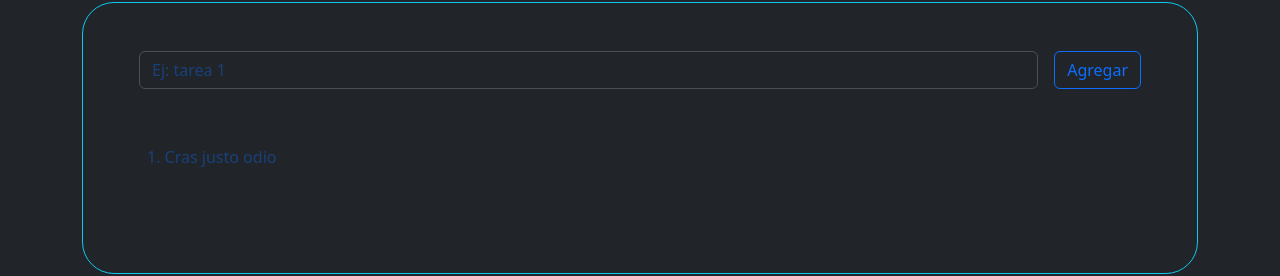
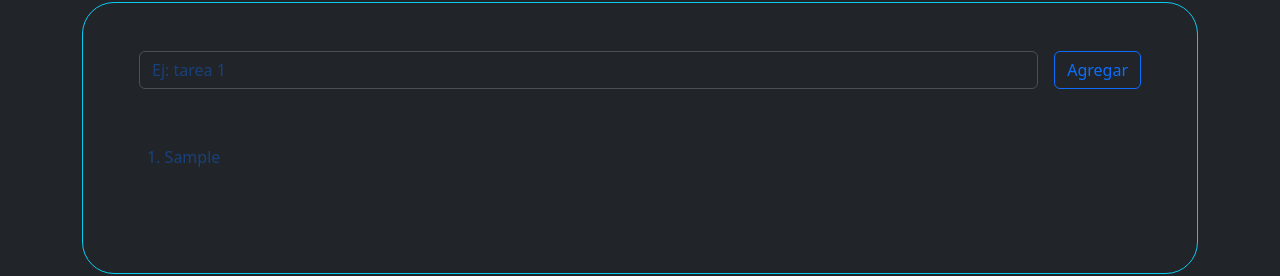
Before and after one commit to penguinEm/tp6Ejercicio5, a React (Vite) app: page / in a window 1280 px wide. Both pictures are taken after typing "Sample" into the empty fields and a click on the button "Agregar". Shown: the part 275-551 px from the top of the page. Built offline with nearby package versions, Linux system fonts and the light colour scheme.

Commit message:
Agregamos al componente ItemTarea enviandole por props desde ListaTarea el contenido de cada elemento del array

```diff
--- a/src/components/ItemTarea.jsx
+++ b/src/components/ItemTarea.jsx
@@ -1,9 +1,9 @@
 import { ListGroup } from "react-bootstrap";
 
-const ItemTarea = () => {
+const ItemTarea = (props) => {
   return (
     <ListGroup.Item as="li" className="border border-0 color-titulo">
-      Cras justo odio
+      {props.contenidoTarea}
     </ListGroup.Item>
   );
 };
--- a/src/components/ListaTareas.jsx
+++ b/src/components/ListaTareas.jsx
@@ -5,7 +5,7 @@ const ListaTareas = (props) => {
   return (
     <ListGroup as="ol" numbered className="my-5">
       {props.arrayTareas.map((elementoArray, posicionArray) => (
-        <ItemTarea key={posicionArray}></ItemTarea>
+        <ItemTarea key={posicionArray} contenidoTarea={elementoArray}></ItemTarea>
       ))}
     </ListGroup>
   );
```
